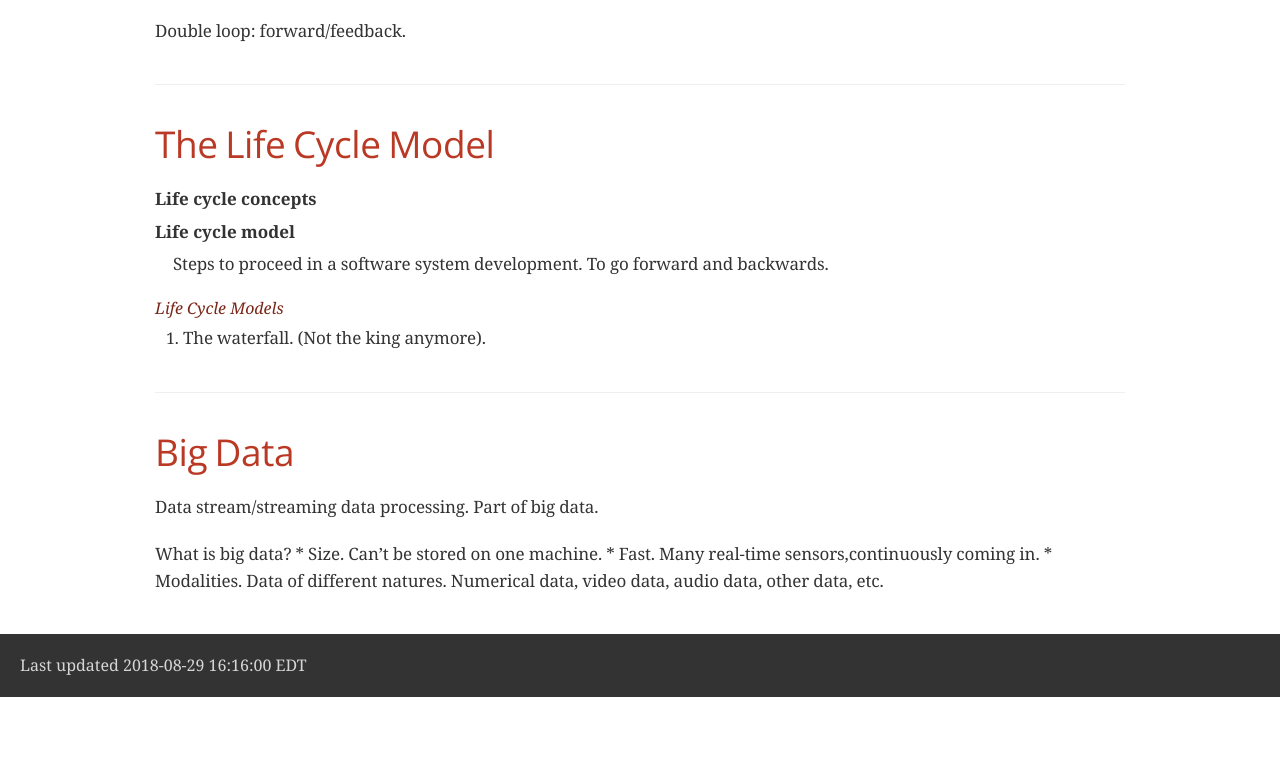
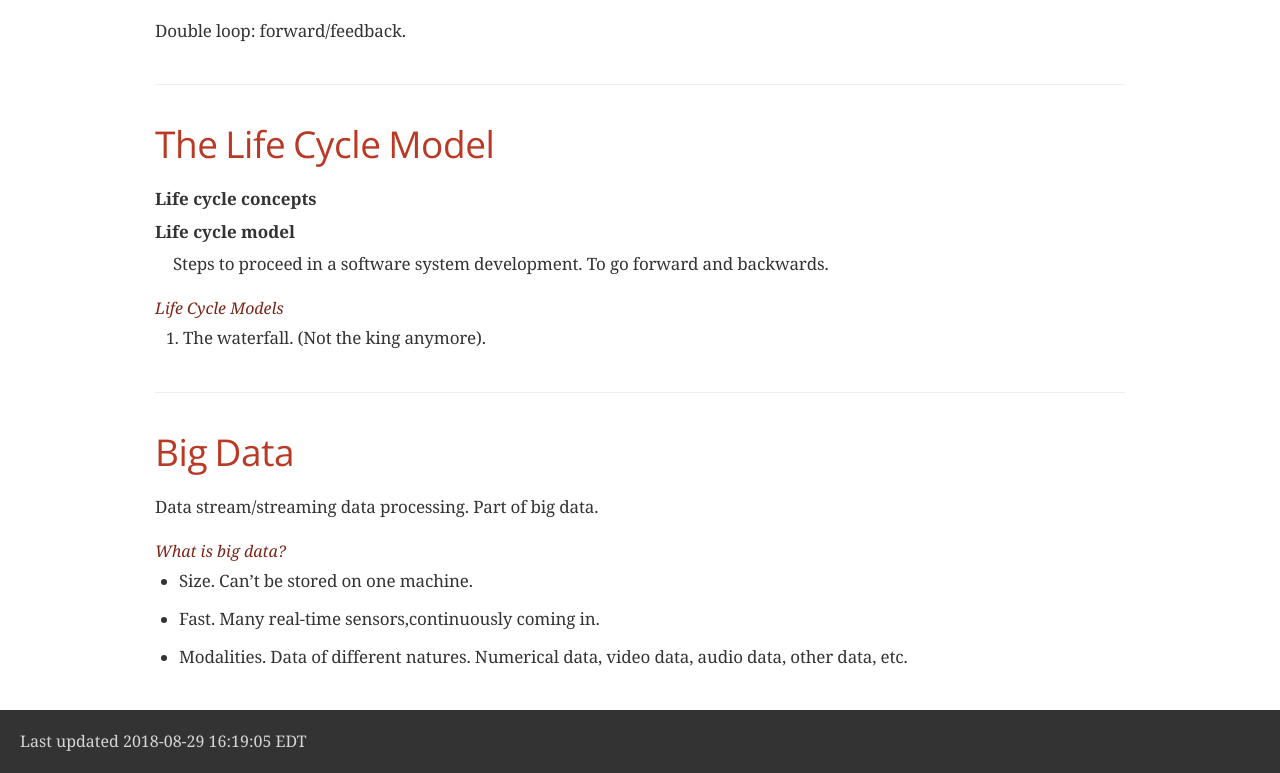
Before and after one commit to KLU01/csc322, a plain HTML site: page html/2018_08_29.html in a window 1280 px wide. Shown: the part 2840-3613 px from the top of the page. Before the commit the page ends 3537 px from the top, so only its background shows below. Drawn offline with nearby package versions, Linux system fonts and the light colour scheme; a web font is replaced by a local one.

Commit message:
more formatting

```diff
--- a/html/2018_08_29.html
+++ b/html/2018_08_29.html
@@ -683,18 +683,26 @@ x = sqrt(n)</code></pre>
 <div class="paragraph">
 <p>Data stream/streaming data processing. Part of big data.</p>
 </div>
-<div class="paragraph">
-<p>What is big data?
-* Size. Can&#8217;t be stored on one machine.
-* Fast. Many real-time sensors,continuously coming in.
-* Modalities. Data of different natures. Numerical data, video data, audio data, other data, etc.</p>
+<div class="ulist">
+<div class="title">What is big data?</div>
+<ul>
+<li>
+<p>Size. Can&#8217;t be stored on one machine.</p>
+</li>
+<li>
+<p>Fast. Many real-time sensors,continuously coming in.</p>
+</li>
+<li>
+<p>Modalities. Data of different natures. Numerical data, video data, audio data, other data, etc.</p>
+</li>
+</ul>
 </div>
 </div>
 </div>
 </div>
 <div id="footer">
 <div id="footer-text">
-Last updated 2018-08-29 16:16:00 EDT
+Last updated 2018-08-29 16:19:05 EDT
 </div>
 </div>
 </body>
```
Also changed, not shown: 1 other file.
